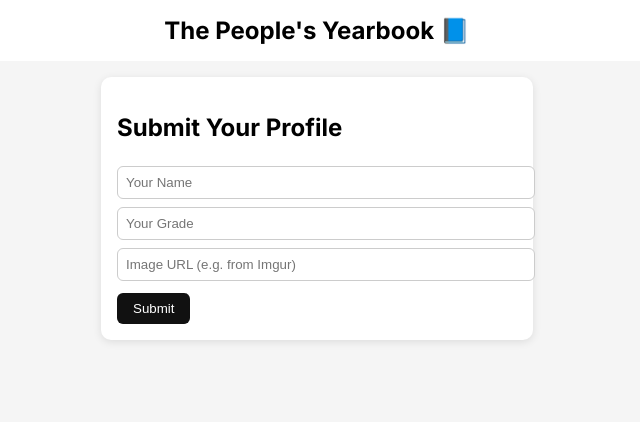
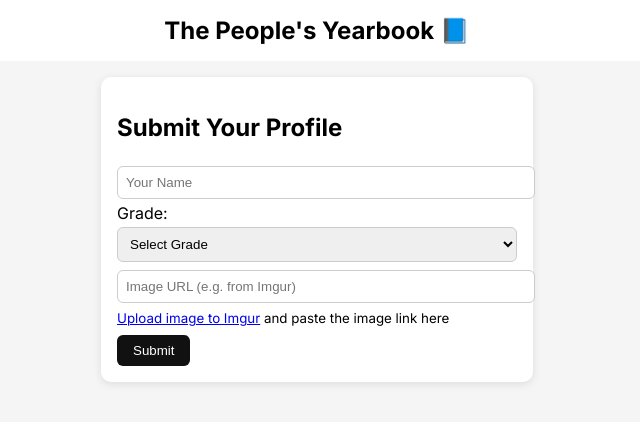
Before and after one commit to BadKarmasYTs/yearbook, a plain HTML site: page index.html in a window 1280 px wide. Shown: the whole page, without its empty margins (323-963 px from the left). Drawn offline with Linux system fonts and the light colour scheme; no server answers.

Commit message:
Update index.html

```diff
--- a/index.html
+++ b/index.html
@@ -83,7 +83,7 @@
     body { font-family: 'Inter', sans-serif; background: #f5f5f5; margin: 0; padding: 0; }
     header { background: #fff; padding: 1rem; text-align: center; font-size: 1.5rem; font-weight: bold; }
     .form-section, .card { background: #fff; margin: 1rem auto; padding: 1rem; border-radius: 10px; width: 90%; max-width: 400px; box-shadow: 0 2px 8px rgba(0,0,0,0.1); }
-    input { width: 100%; padding: 0.5rem; margin: 0.25rem 0; border: 1px solid #ccc; border-radius: 6px; }
+    input, select { width: 100%; padding: 0.5rem; margin: 0.25rem 0; border: 1px solid #ccc; border-radius: 6px; }
     button { padding: 0.5rem 1rem; border: none; background: #111; color: #fff; border-radius: 6px; cursor: pointer; margin-top: 0.5rem; }
     button:hover { background: #333; }
     .card img { width: 100%; border-radius: 10px; }
@@ -97,8 +97,16 @@
   <div class="form-section">
     <h2>Submit Your Profile</h2>
     <input id="name" placeholder="Your Name" />
-    <input id="grade" placeholder="Your Grade" />
+    <label for="grade">Grade:</label>
+    <select id="grade">
+      <option value="">Select Grade</option>
+      <option value="9">9</option>
+      <option value="10">10</option>
+      <option value="11">11</option>
+      <option value="12">12</option>
+    </select>
     <input id="imageUrl" placeholder="Image URL (e.g. from Imgur)" />
+    <small><a href="https://imgur.com/upload" target="_blank">Upload image to Imgur</a> and paste the image link here</small>
     <button onclick="submitProfile()">Submit</button>
   </div>
 
```
